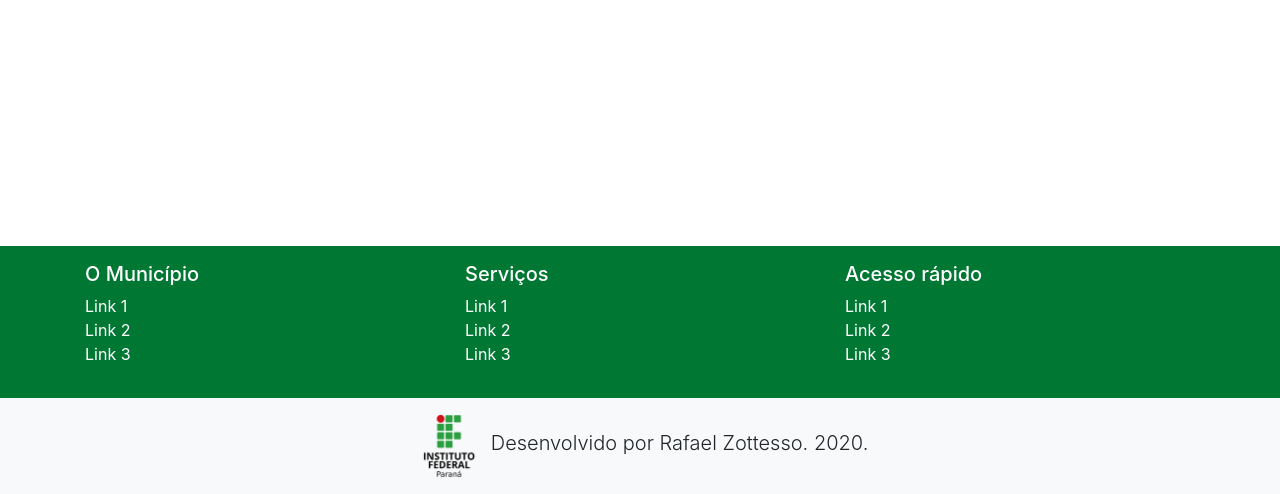
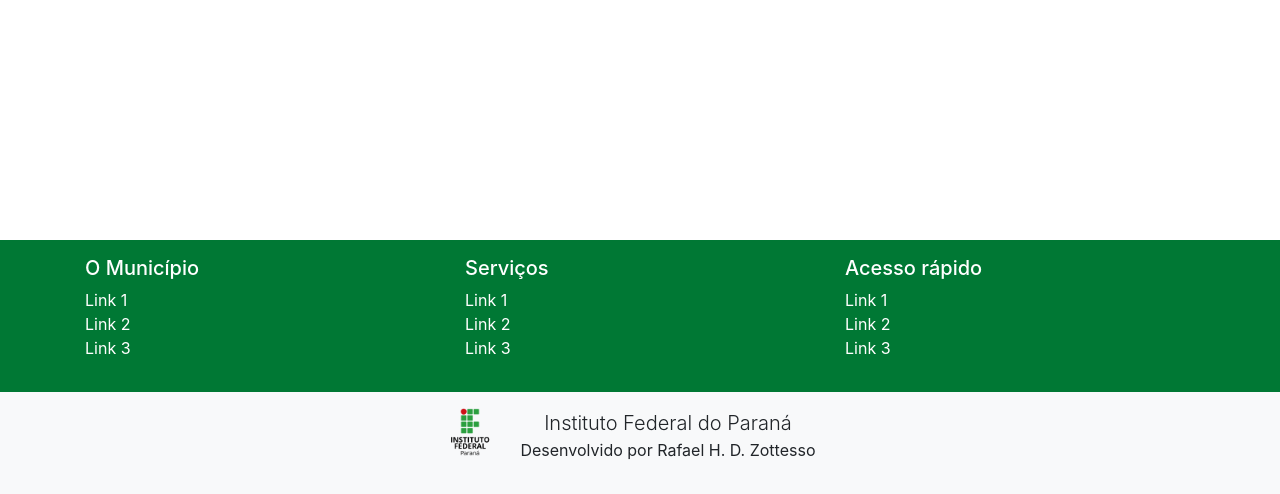
Before and after one commit to rafaelzottesso/2020-TADS-Topicos, a Django app: template Progressao/paginas/templates/paginas/modelo-ifpr.html in a window 1280 px wide. Shown: the part 306-800 px from the top of the page. Run offline with Django 3.2, Linux system fonts and the light colour scheme; the template is opened without the code that fills it, so the values that code supplies are empty; some libraries are stand-ins or nearby versions.

Commit message:
Formatação do template modelo.

```diff
--- a/Progressao/paginas/templates/paginas/modelo-ifpr.html
+++ b/Progressao/paginas/templates/paginas/modelo-ifpr.html
@@ -194,9 +194,12 @@
         {% block rodape %}
         <div class="container-fluid bg-light text-center p-3">
             <div class="row">
-                <div class="col-md text-center">
-                    <img src="{% static 'img/ifpr.png' %}" height="64" alt="">
-                    <span class="lead">Desenvolvido por Rafael Zottesso. 2020.</span>
+                <div class="col-md-4 mx-auto text-center">
+                    <img src="{% static 'img/ifpr.png' %}" height="48" class="float-left" alt="">
+                    <p>
+                        <span class="lead">Instituto Federal do Paraná</span><br>
+                        <span>Desenvolvido por Rafael H. D. Zottesso</span>
+                    </p>
                 </div>
                 <!-- <div class="col-md text-left">
                     <img src="{% static 'img/ifpr.png' %}" height="100" alt="">
--- a/Progressao/paginas/views.py
+++ b/Progressao/paginas/views.py
@@ -9,7 +9,7 @@ from django.views.generic import TemplateView
 class PaginaInicial(TemplateView):
     # Toda classe filha do TemplateView precisa do
     # atributo abaixo para definir um template a ser renderizado
-    template_name = 'paginas/index2.html'
+    template_name = 'paginas/index.html'
 
 class SobreView(TemplateView):
     template_name = 'paginas/sobre.html'
```
Also changed, not shown: Progressao/paginas/templates/paginas/index.html (+1 -11 lines).
